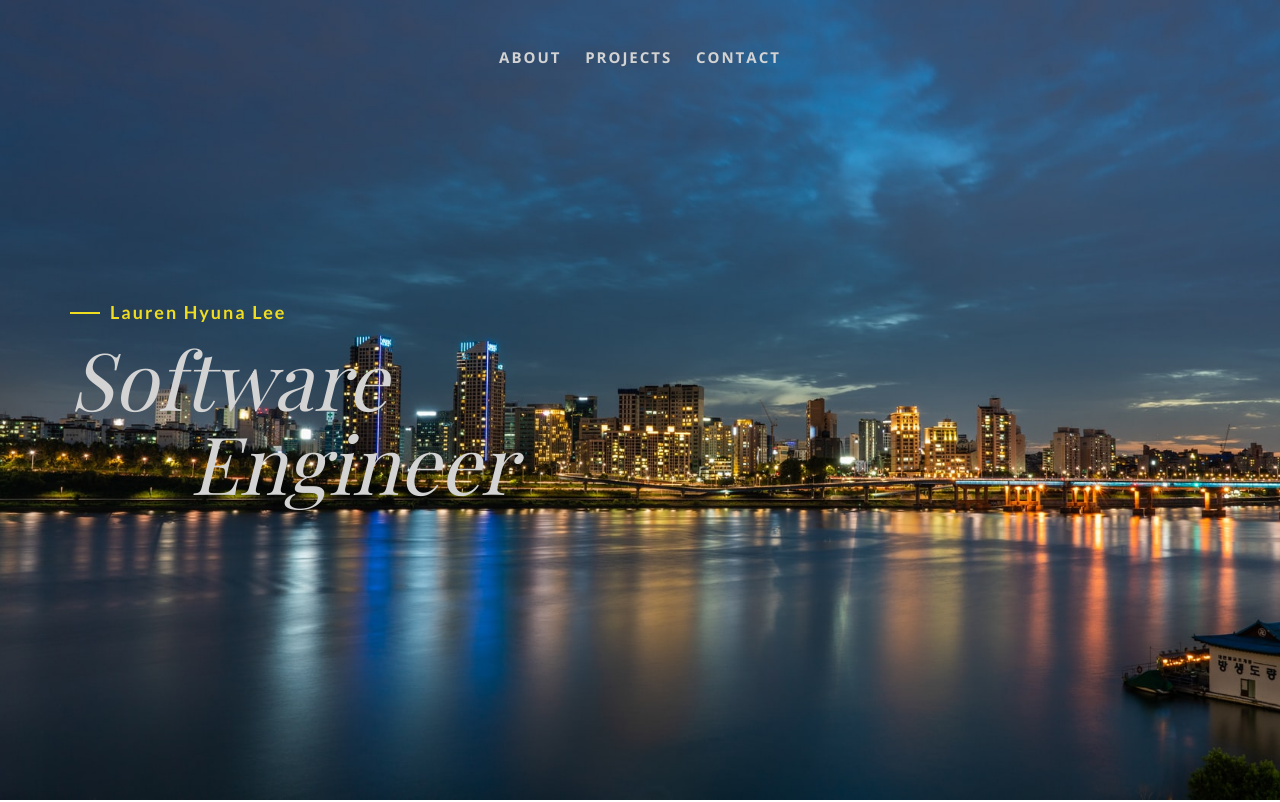
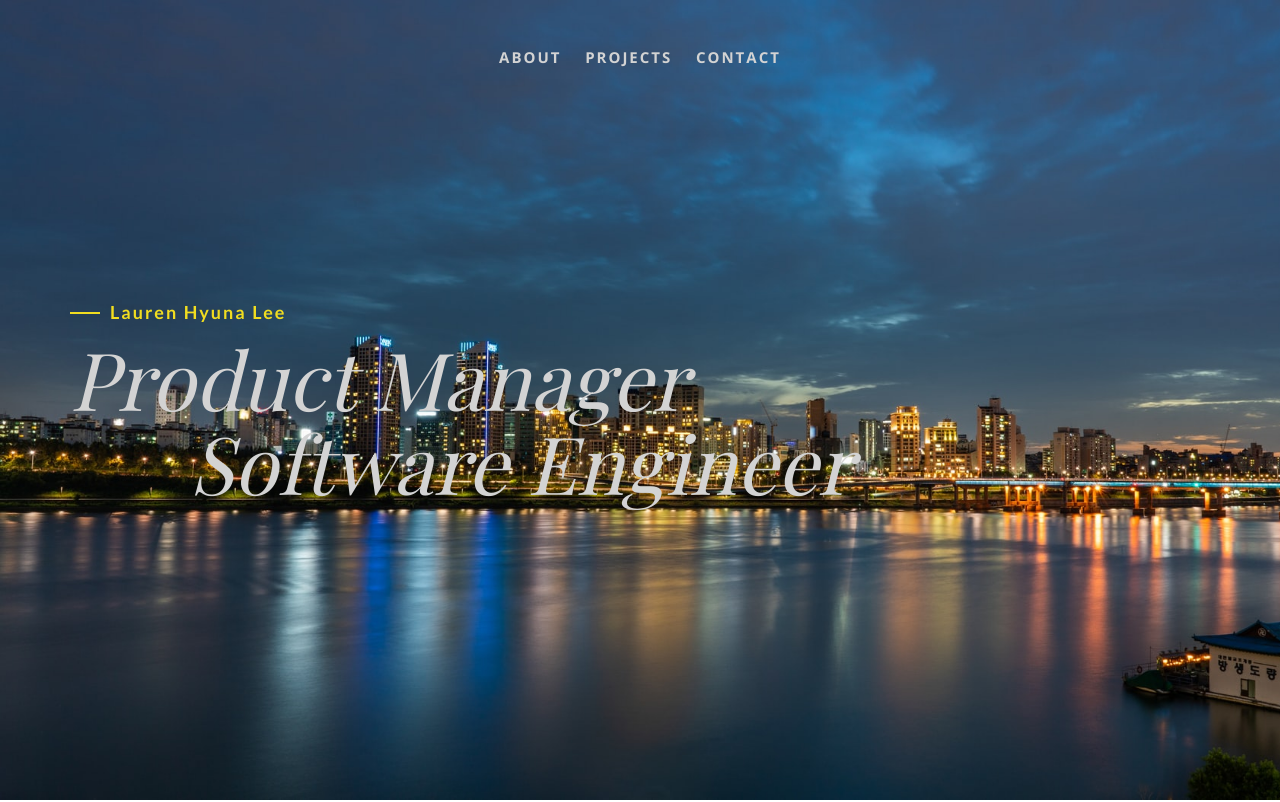
Before and after one commit to hyunalee625/hyunalee625.github.io, a plain HTML site: page index.html in a window 1280 px wide. Shown: the top 802 px of the page. Drawn offline with nearby package versions, Linux system fonts and the light colour scheme; a web font is replaced by a local one.

Commit message:
Portfolio update

```diff
--- a/css/style.css
+++ b/css/style.css
@@ -344,14 +344,14 @@ a.active {
     height: 100vh;
 }
 
-h1.engineer {
+h1.software-engineer {
     margin-top: -20px;
     margin-left: 120px;
     /* color: white; */
     color: lightgray;
 }
 
-h1.software, h1.engineer {
+h1.product-manager, h1.software-engineer {
     font-style: italic;
     /* color: white; */
     color: lightgray;
--- a/index.html
+++ b/index.html
@@ -55,7 +55,7 @@
             <div class="disply-table">
                 <div class="table-cell" data-aos="fade-up" data-aos-delay="0">
                     <h4 class="name-header">Lauren Hyuna Lee</h4>
-                    <h1 class="software">Software</h1><br><h1 class="engineer">Engineer</h1>
+                    <h1 class="product-manager">Product Manager</h1><br><h1 class="software-engineer">Software Engineer</h1>
                 </div>
             </div>
         </div>
```
Also changed, not shown: 2 other files.
